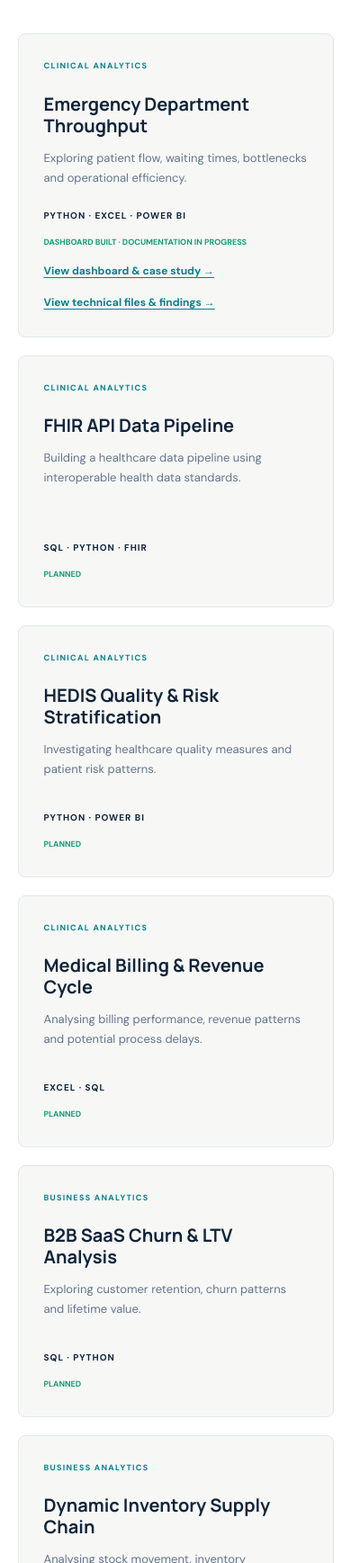
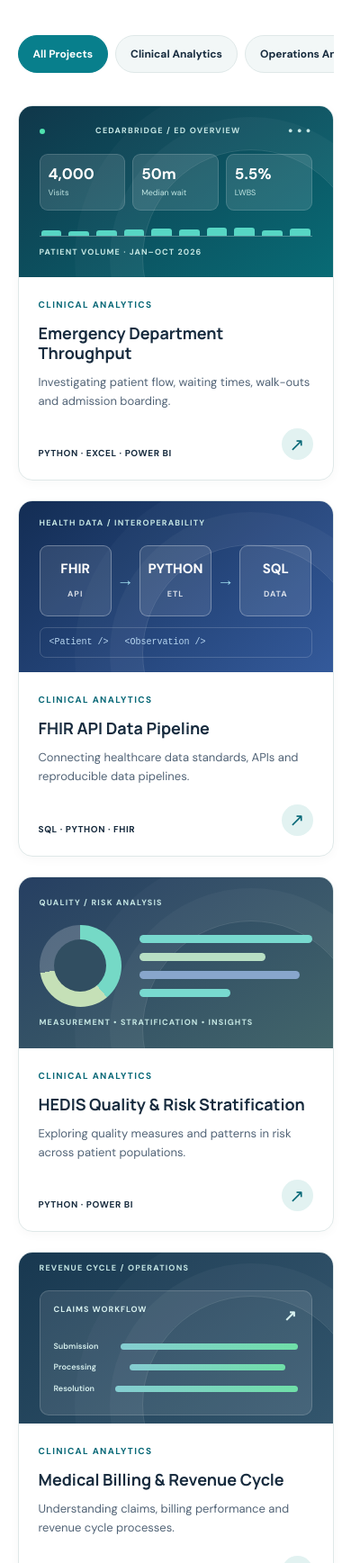
Before and after one commit to Gideon-dataai/gideon-odeyemi-portfolio, a plain HTML site: page index.html in a window 390 px wide. Shown: the part 1740-3477 px from the top of the page at 90% size. Drawn offline with Linux system fonts and the light colour scheme.

Commit message:
Redesign clickable project cards, add category filters and adaptive dark mode

```diff
--- /dev/null
+++ b/css/portfolio-upgrade.css
@@ -0,0 +1,166 @@
+/* Portfolio design system: extends style.css without changing existing content sections. */
+:root {
+  --page: #f5f8f8; --surface: #ffffff; --surface-soft: #f2f7f7;
+  --text: #172b3e; --text-muted: #526477; --line: #dfe8e8;
+  --accent: #087f8c; --accent-strong: #086877;
+  --chip: #e2f2f1; --shadow: 0 20px 48px rgba(9, 35, 51, 0.10);
+}
+body { background: var(--page); color: var(--text); }
+:focus-visible { outline: 3px solid var(--accent); outline-offset: 4px; }
+.header { background: var(--surface); }
+.projects-section { background: var(--surface); }
+.section-heading { align-items: end; }
+.project-filters { display: flex; gap: 10px; flex-wrap: wrap; margin: 0 0 32px; }
+.filter-button {
+  appearance: none; cursor: pointer; font: 700 13px "DM Sans", sans-serif;
+  color: var(--text); background: var(--surface-soft); border: 1px solid var(--line);
+  padding: 13px 19px; border-radius: 999px; transition: background .18s ease, color .18s ease, border-color .18s ease;
+}
+.filter-button:hover { border-color: var(--accent); }
+.filter-button.is-active { background: var(--accent); border-color: var(--accent); color: #fff; }
+.filter-button:focus-visible { outline-offset: 3px; }
+.visually-hidden { position:absolute!important; width:1px!important; height:1px!important; padding:0!important; margin:-1px!important; overflow:hidden!important; clip:rect(0,0,0,0)!important; white-space:nowrap!important; border:0!important; }
+.project-grid { align-items: stretch; gap: 22px; }
+.project-card {
+  min-width: 0; padding: 0; overflow: hidden; display:flex; align-items:stretch;
+  background: var(--surface); border: 1px solid var(--line); color: var(--text);
+  border-radius: 16px; min-height: 0; text-decoration: none;
+  box-shadow: 0 3px 12px rgba(10,30,45,.03);
+  transition: transform .2s ease, box-shadow .2s ease, border-color .2s ease;
+}
+.project-card[hidden] { display: none !important; }
+.project-card:hover, .project-card:focus-visible { transform: translateY(-5px); box-shadow: var(--shadow); border-color: var(--accent); }
+.project-card-body { padding: 24px 24px 22px; display:flex; flex:1; flex-direction:column; min-width:0; }
+.project-category { font-size: 10px; letter-spacing: 1.35px; color: var(--accent-strong); }
+.project-card h3 { font-size: clamp(18px,2.2vw,21px); margin: 13px 0 10px; color: var(--text); }
+.project-card p { color: var(--text-muted); margin: 0 0 20px; font-size: 13px; line-height: 1.65; }
+.project-card-footer { display:flex; justify-content:space-between; align-items:end; gap: 15px; margin-top:auto; }
+.project-card .project-tools { color: var(--text); font-size: 10px; font-weight: 700; letter-spacing:.6px; line-height:1.5; }
+.card-arrow { flex:none; display:grid; place-items:center; width:35px; height:35px; border-radius:50%; color:var(--accent-strong); background:var(--chip); font-size:20px; transition:transform .2s ease; }
+.project-card:hover .card-arrow, .project-card:focus-visible .card-arrow { transform:translate(3px,-3px); }
+.project-art {
+  position:relative; width:100%; height:192px; display:flex; flex-direction:column;
+  justify-content:center; padding:20px 23px; overflow:hidden; color:#d8f1ef;
+  background:linear-gradient(145deg,#10374a 0%,#086b75 100%);
+  isolation:isolate;
+}
+.project-art::before { content:""; position:absolute; inset:auto -30px -100px auto; width:240px; height:240px; border-radius:50%; border: 1px solid rgba(255,255,255,.13); box-shadow:0 0 0 36px rgba(255,255,255,.035),0 0 0 75px rgba(255,255,255,.025); z-index:-1; }
+.art-label { display:flex; align-items:center; justify-content:space-between; gap:10px; color:#c5e6e4; font-size:9px; font-weight:800; letter-spacing:1.2px; margin-bottom:17px; }
+.art-dot { width:6px; height:6px; border-radius:50%; background:#4fe2af; display:inline-block; margin-right:4px; }
+.art-kpis { display:flex; gap:8px; }
+.art-kpis span { flex:1; min-width:0; padding:11px 9px; background:rgba(255,255,255,.12); border:1px solid rgba(255,255,255,.14); border-radius:9px; }
+.art-kpis b { display:block; color:white; font-size:17px; line-height:1.2; }
+.art-kpis small { display:block; color:#c1e6e3; font-size:9px; margin-top:4px; }
+.art-barplot { display:flex; gap:8px; align-items:end; height:56px; padding:8px 2px 0; margin-top:9px; border-bottom:1px solid rgba(255,255,255,.3); }
+.art-barplot i { display:block; flex:1; background:#57d6c4; border-radius:3px 3px 0 0; }
+.art-caption { font-size:9px; letter-spacing:1.1px; color:#c5e7e3; margin-top:10px; font-weight:700; }
+.art-fhir { background:linear-gradient(140deg,#132d54,#345a9b); }
+.art-pipeline { display:flex; align-items:center; justify-content:space-between; gap:6px; }
+.art-pipeline span { flex:1; border:1px solid rgba(255,255,255,.30); padding:13px 6px; text-align:center; border-radius:9px; background:rgba(255,255,255,.10); color:white; font-size:15px; font-weight:800; }
+.art-pipeline span small {font-size:9px; opacity:.8; letter-spacing:1px; }
+.art-pipeline i { font-style:normal; font-size:19px; color:#9cdaec; }
+.art-code { border:1px solid rgba(255,255,255,.16); padding:10px; margin-top:12px; border-radius:7px; color:#b9d8f2; font:10px/1.2 monospace; }
+.art-hedis { background:linear-gradient(150deg,#263f62,#42656a); }
+.art-risk { display:flex; gap:20px; align-items:center; }
+.risk-ring { width:91px; height:91px; flex:none; border-radius:50%; background:conic-gradient(#75d9c6 0deg 140deg,#c5e0b7 140deg 260deg,rgba(255,255,255,.20) 260deg 360deg); display:grid; place-items:center; }
+.risk-ring::after { content:""; width:58px; height:58px; background:#314e61; border-radius:50%; }
+.risk-lines { flex:1; display:grid; gap:11px; }
+.risk-lines i { height:9px; display:block; border-radius:12px; background:#78d9cf; }
+.risk-lines i:nth-child(2) { width:73%; background:#b8dfc4; }.risk-lines i:nth-child(3) { width:93%; background:#88a6cc; }.risk-lines i:nth-child(4) { width:53%; }
+.art-billing { background:linear-gradient(145deg,#183850,#33566d); }
+.art-invoice { background:rgba(255,255,255,.10); border:1px solid rgba(255,255,255,.16); border-radius:10px; padding:13px 15px; }
+.art-invoice-head { font-size:9px; font-weight:800; display:flex; justify-content:space-between; margin-bottom:12px; letter-spacing:1px; }
+.art-invoice-head i { font-style:normal; font-size:17px; }
+.art-invoice div { margin:8px 0; display:flex; align-items:center; gap:8px; }
+.art-invoice b { width:76px; font-size:9px; font-weight:600; }
+.art-invoice div i { display:block; height:7px; border-radius:10px; background:linear-gradient(90deg,#85cdd2,#6fdfa8); }
+.art-saas { background:linear-gradient(145deg,#39345f,#265d85); }
+.art-saas-chart svg { display:block; width:100%; height:104px; overflow:visible; }
+.chart-grid { stroke:rgba(255,255,255,.2); fill:none; stroke-width:1; }
+.chart-primary { stroke:#8be5dc; stroke-width:4; fill:none; stroke-linecap:round; }
+.chart-secondary { stroke:#c8b7fa; stroke-width:3; fill:none; stroke-linecap:round; }
+.art-inventory { background:linear-gradient(145deg,#244451,#286f73); }
+.art-stock { display:flex; align-items:end; justify-content:space-between; gap:15px; height:98px; padding:0 6px; border-bottom:2px solid rgba(255,255,255,.45); }
+.art-stock div { display:flex; flex:1; flex-direction:column-reverse; gap:4px; }
+.art-stock i { display:block; height:19px; border-radius:3px; background:rgba(143,227,200,.83); border:1px solid rgba(255,255,255,.30); }
+.art-stock div:nth-child(2) i {background:#91cdd5}.art-stock div:nth-child(3) i {background:#b7ddba}
+/* Case studies */
+.case-hero { padding:76px 0 54px; background:var(--surface); }
+.case-hero .eyebrow { margin-bottom:12px; }
+.case-hero h1 { font-size:clamp(34px,5vw,58px); color:var(--text); max-width:840px; letter-spacing:-1.5px; }
+.case-hero .lead { font-size:16px; max-width:760px; color:var(--text-muted); margin:20px 0 26px; }
+.case-meta { display:flex; gap:8px; flex-wrap:wrap; margin-bottom:18px; }
+.case-meta span { border:1px solid var(--line); background:var(--surface-soft); color:var(--text); padding:6px 12px; border-radius:999px; font-size:12px; font-weight:700; }
+.case-actions { display:flex; flex-wrap:wrap; gap:12px; margin-top:25px; }
+.case-page .button-outline { color:var(--text); border-color:var(--line); }
+.case-page .button-outline:hover { border-color:var(--accent); color:var(--accent); }
+.case-page .case-section { padding:54px 0; background:var(--page); }
+.case-page .case-section.alt { background:var(--surface); }
+.case-page .case-section h2 { color:var(--text); font-size:clamp(24px,3.5vw,33px); margin:0 0 18px; }
+.case-page .case-section p { color:var(--text-muted); max-width:820px; }
+.case-page .case-section ul { padding-left:21px; line-height:1.9; color:var(--text-muted); }
+.case-page .case-grid { display:grid; grid-template-columns:repeat(2,minmax(0,1fr)); gap:20px; }
+.case-page .case-panel { background:var(--surface); border:1px solid var(--line); border-radius:13px; padding:24px; }
+.case-page .case-panel h3 { color:var(--text); margin-bottom:12px; }
+.case-page .case-section.alt .case-panel {background:var(--surface-soft);}
+.case-metrics { padding:27px 0; background:var(--surface-soft); }
+.metrics-grid { display:grid; grid-template-columns:repeat(5,minmax(0,1fr)); gap:13px; }
+.metric { background:var(--surface); border:1px solid var(--line); padding:18px 15px; border-radius:11px; }
+.metric strong { display:block; color:var(--text); font-size:27px; line-height:1.3; }
+.metric span { color:var(--text-muted); font-size:12px; }
+.pdf-frame { display:block; width:100%; min-height:560px; height:75vh; border:1px solid var(--line); border-radius:12px; background:var(--surface); margin:24px 0; }
+.case-note {font-size:12px; margin-top:12px; }
+.back-link {display:inline-flex;align-items:center;gap:6px;color:var(--accent-strong);font-weight:700;font-size:13px;margin-bottom:30px;}
+.back-link:hover {text-decoration:underline;text-underline-offset:3px;}
+/* Device theme: no manual toggle, follows OS/browser preference automatically. */
+@media (prefers-color-scheme: dark) {
+  :root {
+    color-scheme: dark;
+    --navy:#d8e8f3; --teal:#66cbd5; --emerald:#75d5b2;
+    --offwhite:#101b29; --white:#18283a; --slate:#aec2d1; --charcoal:#e5eef5; --border:#33495a;
+    --page:#101b29; --surface:#172739; --surface-soft:#203549; --text:#ecf4fa; --text-muted:#b6c9d5; --line:#385063;
+    --accent:#7bd8dc; --accent-strong:#9be5e2; --chip:#274d56; --shadow:0 18px 48px rgba(0,0,0,.45);
+  }
+  .header, .projects-section, .hero, .skills-section, .about-section {background:var(--surface);}
+  .intro-section, .approach-section {background:var(--page);}
+  .focus-section {background:#0d2634;color:#f3fbff;}
+  .focus-grid h2,.focus-grid .section-label{color:#edf9fd;}
+  .focus-grid > p{color:#bdd5df;}
+  .business-focus {background:#243744;color:#f5fbff;}
+  .business-focus .focus-grid > p{color:#cee1e8;}
+  .hero-visual {background:var(--surface-soft);}
+  .hero-tags span {background:var(--chip);color:var(--text);}
+  .dashboard-card {background:#0d3140;color:#f7fdff;}
+  .hero h1,.intro-grid h2,.section-heading h2,.skills-section h2,.approach-section h2,.about-grid h2,.skill-item h3,.approach-grid h3 {color:var(--text);}
+  .hero-description,.intro-grid > p:last-child,.section-heading > p,.skill-item p,.skills-note,.approach-grid p,.about-grid > div:last-child p {color:var(--text-muted);}
+  .skill-item {background:var(--surface-soft);border-color:var(--line);}
+  .button-primary,.nav-contact {background:#75d0d4;color:#10232c!important;}
+  .button-outline {border-color:var(--line);color:var(--text);}
+  .button-light {background:#e7f3f5;color:#10232c;}
+  .footer {background:#0a1420;color:#eaf5fc;}
+  .footer p,.footer-content > a:last-child {color:#bfdae5;}
+  .project-card {background:var(--surface-soft);}
+  .project-card h3,.project-card .project-tools,.project-card-footer {color:var(--text);}
+  .case-page .case-panel {background:var(--surface-soft);}
+  .case-page .case-section.alt .case-panel {background:var(--page);}
+}
+@media (max-width:900px) {
+  .project-grid {grid-template-columns:repeat(2,minmax(0,1fr));}
+  .metrics-grid {grid-template-columns:repeat(3,minmax(0,1fr));}
+}
+@media (max-width:680px) {
+  .project-grid {grid-template-columns:1fr;}
+  .project-filters {flex-wrap:nowrap;overflow-x:auto;gap:8px;padding:2px 0 12px;margin-bottom:24px;scrollbar-width:thin;}
+  .filter-button {flex:none;font-size:12px;padding:12px 16px;}
+  .project-art {height:190px;}
+  .project-card-body {padding:22px;}
+  .case-hero {padding:40px 0;}
+  .case-page .case-grid {grid-template-columns:1fr;}
+  .metrics-grid {grid-template-columns:repeat(2,minmax(0,1fr));}
+  .metric:last-child {grid-column:1/-1;}
+  .pdf-frame {height:65vh;min-height:400px;}
+}
+@media (prefers-reduced-motion: reduce) {
+  .project-card,.card-arrow,.filter-button {transition:none!important;}
+  .project-card:hover,.project-card:focus-visible {transform:none;}
+}
--- a/index.html
+++ b/index.html
@@ -3,6 +3,9 @@
 <head>
   <meta charset="UTF-8">
   <meta name="viewport" content="width=device-width, initial-scale=1.0">
+  <meta name="color-scheme" content="light dark">
+  <meta name="theme-color" media="(prefers-color-scheme: light)" content="#ffffff">
+  <meta name="theme-color" media="(prefers-color-scheme: dark)" content="#101b2b">
 
   <meta name="description" content="Gideon Odeyemi — Clinical and Operations Data Analyst. Exploring healthcare and business data to support better decisions.">
 
@@ -13,6 +16,7 @@
   <link href="https://fonts.googleapis.com/css2?family=DM+Sans:wght@400;500;600;700&family=Manrope:wght@400;500;600;700;800&display=swap" rel="stylesheet">
 
   <link rel="stylesheet" href="css/style.css">
+  <link rel="stylesheet" href="css/portfolio-upgrade.css">
 </head>
 
 <body>
@@ -137,76 +141,72 @@
       </p>
     </div>
 
-    <div class="project-grid">
-
-      <article class="project-card clinical-card">
+    <div class="project-filters" role="group" aria-label="Filter projects by specialisation">
+<button type="button" class="filter-button is-active" data-filter="all" aria-pressed="true">All Projects</button>
+<button type="button" class="filter-button" data-filter="clinical" aria-pressed="false">Clinical Analytics</button>
+<button type="button" class="filter-button" data-filter="operations" aria-pressed="false">Operations Analytics</button>
+</div>
+<p class="filter-feedback visually-hidden" id="filterFeedback" role="status" aria-live="polite"></p>
+<div class="project-grid" id="projectGrid">
+<a class="project-card clinical-card" data-category="clinical" href="projects/emergency-department-throughput/dashboard.html" aria-label="Explore Emergency Department Throughput">
+<div class="project-art art-ed" aria-hidden="true">
+  <div class="art-label"><span class="art-dot"></span> CEDARBRIDGE / ED OVERVIEW <span>● ● ●</span></div>
+  <div class="art-kpis"><span><b>4,000</b><small>Visits</small></span><span><b>50m</b><small>Median wait</small></span><span><b>5.5%</b><small>LWBS</small></span></div>
+  <div class="art-barplot"><i style="height:55%"></i><i style="height:48%"></i><i style="height:58%"></i><i style="height:65%"></i><i style="height:73%"></i><i style="height:68%"></i><i style="height:84%"></i><i style="height:86%"></i><i style="height:58%"></i><i style="height:79%"></i></div>
+  <div class="art-caption">PATIENT VOLUME · JAN–OCT 2026</div>
+</div>
+<div class="project-card-body">
 <span class="project-category">CLINICAL ANALYTICS</span>
 <h3>Emergency Department Throughput</h3>
-        <p>
-          Exploring patient flow, waiting times,
-          bottlenecks and operational efficiency.
-        </p>
-        <div class="project-tools">PYTHON · EXCEL · POWER BI</div>
-        <span class="project-status">DASHBOARD BUILT · DOCUMENTATION IN PROGRESS</span>
-        <a class="project-link" href="projects/emergency-department-throughput/dashboard.html">View dashboard &amp; case study →</a>
-        <a class="project-link" href="https://github.com/Gideon-dataai/Clinical-Operations-Data-Analysis/tree/main/emergency-department-throughput/" target="_blank" rel="noopener noreferrer">View technical files &amp; findings →</a>
-      </article>
-
-      <article class="project-card clinical-card">
+<p>Investigating patient flow, waiting times, walk-outs and admission boarding.</p>
+<div class="project-card-footer"><span class="project-tools">PYTHON · EXCEL · POWER BI</span><span class="card-arrow" aria-hidden="true">↗</span></div>
+</div>
+</a>
+<a class="project-card clinical-card" data-category="clinical" href="projects/fhir-api-data-pipeline/index.html" aria-label="Explore FHIR API Data Pipeline">
+<div class="project-art art-fhir" aria-hidden="true"><div class="art-label">HEALTH DATA / INTEROPERABILITY</div><div class="art-pipeline"><span>FHIR<br><small>API</small></span><i>→</i><span>PYTHON<br><small>ETL</small></span><i>→</i><span>SQL<br><small>DATA</small></span></div><div class="art-code">&lt;Patient /&gt; &nbsp; &lt;Observation /&gt;</div></div>
+<div class="project-card-body">
 <span class="project-category">CLINICAL ANALYTICS</span>
 <h3>FHIR API Data Pipeline</h3>
-        <p>
-          Building a healthcare data pipeline using
-          interoperable health data standards.
-        </p>
-        <div class="project-tools">SQL · PYTHON · FHIR</div>
-        <span class="project-status">PLANNED</span>
-      </article>
-
-      <article class="project-card clinical-card">
+<p>Connecting healthcare data standards, APIs and reproducible data pipelines.</p>
+<div class="project-card-footer"><span class="project-tools">SQL · PYTHON · FHIR</span><span class="card-arrow" aria-hidden="true">↗</span></div>
+</div>
+</a>
+<a class="project-card clinical-card" data-category="clinical" href="projects/hedis-quality-risk-stratification/index.html" aria-label="Explore HEDIS Quality & Risk Stratification">
+<div class="project-art art-hedis" aria-hidden="true"><div class="art-label">QUALITY / RISK ANALYSIS</div><div class="art-risk"><div class="risk-ring"></div><div class="risk-lines"><i></i><i></i><i></i><i></i></div></div><div class="art-caption">MEASUREMENT • STRATIFICATION • INSIGHTS</div></div>
+<div class="project-card-body">
 <span class="project-category">CLINICAL ANALYTICS</span>
 <h3>HEDIS Quality & Risk Stratification</h3>
-        <p>
-          Investigating healthcare quality measures
-          and patient risk patterns.
-        </p>
-        <div class="project-tools">PYTHON · POWER BI</div>
-        <span class="project-status">PLANNED</span>
-      </article>
-
-      <article class="project-card clinical-card">
+<p>Exploring quality measures and patterns in risk across patient populations.</p>
+<div class="project-card-footer"><span class="project-tools">PYTHON · POWER BI</span><span class="card-arrow" aria-hidden="true">↗</span></div>
+</div>
+</a>
+<a class="project-card clinical-card" data-category="clinical" href="projects/medical-billing-revenue-cycle/index.html" aria-label="Explore Medical Billing & Revenue Cycle">
+<div class="project-art art-billing" aria-hidden="true"><div class="art-label">REVENUE CYCLE / OPERATIONS</div><div class="art-invoice"><span class="art-invoice-head">CLAIMS WORKFLOW <i>↗</i></span><div><b>Submission</b><i style="width:83%"></i></div><div><b>Processing</b><i style="width:64%"></i></div><div><b>Resolution</b><i style="width:94%"></i></div></div></div>
+<div class="project-card-body">
 <span class="project-category">CLINICAL ANALYTICS</span>
 <h3>Medical Billing & Revenue Cycle</h3>
-        <p>
-          Analysing billing performance, revenue
-          patterns and potential process delays.
-        </p>
-        <div class="project-tools">EXCEL · SQL</div>
-        <span class="project-status">PLANNED</span>
-      </article>
-
-      <article class="project-card business-card">
-        <span class="project-category">BUSINESS ANALYTICS</span>
+<p>Understanding claims, billing performance and revenue cycle processes.</p>
+<div class="project-card-footer"><span class="project-tools">EXCEL · SQL</span><span class="card-arrow" aria-hidden="true">↗</span></div>
+</div>
+</a>
+<a class="project-card operations-card" data-category="operations" href="projects/saas-churn-ltv-analysis/index.html" aria-label="Explore B2B SaaS Churn & LTV Analysis">
+<div class="project-art art-saas" aria-hidden="true"><div class="art-label">SAAS / CUSTOMER ANALYTICS</div><div class="art-saas-chart"><svg viewBox="0 0 330 128" preserveAspectRatio="none" focusable="false" aria-hidden="true"><path class="chart-grid" d="M0 28 H330 M0 65 H330 M0 103 H330"/><path class="chart-secondary" d="M0 104 C45 106 60 86 106 96 S178 73 216 82 S275 70 330 72"/><path class="chart-primary" d="M0 94 C36 91 42 76 75 78 S133 57 162 63 S218 33 253 39 S291 19 330 21"/></svg></div><div class="art-caption">RETENTION • CHURN • LIFETIME VALUE</div></div>
+<div class="project-card-body">
+<span class="project-category">OPERATIONS ANALYTICS</span>
 <h3>B2B SaaS Churn & LTV Analysis</h3>
-        <p>
-          Exploring customer retention, churn
-          patterns and lifetime value.
-        </p>
-        <div class="project-tools">SQL · PYTHON</div>
-        <span class="project-status">PLANNED</span>
-      </article>
-
-      <article class="project-card business-card">
-        <span class="project-category">BUSINESS ANALYTICS</span>
-        <h3>Dynamic Inventory Supply Chain</h3>
-        <p>
-          Analysing stock movement, inventory
-          performance and supply operations.
-        </p>
-        <div class="project-tools">SQL · POWER BI</div>
-        <span class="project-status">PLANNED</span>
-      </article>
-
+<p>Examining customer retention, churn signals and customer lifetime value.</p>
+<div class="project-card-footer"><span class="project-tools">SQL · PYTHON</span><span class="card-arrow" aria-hidden="true">↗</span></div>
+</div>
+</a>
+<a class="project-card operations-card" data-category="operations" href="projects/inventory-supply-chain/index.html" aria-label="Explore Dynamic Inventory & Supply Chain">
+<div class="project-art art-inventory" aria-hidden="true"><div class="art-label">SUPPLY CHAIN / INVENTORY</div><div class="art-stock"><div><i></i><i></i><i></i></div><div><i></i><i></i></div><div><i></i><i></i><i></i><i></i></div><div><i></i><i></i><i></i></div></div><div class="art-caption">STOCK MOVEMENT • AVAILABILITY • FLOW</div></div>
+<div class="project-card-body">
+<span class="project-category">OPERATIONS ANALYTICS</span>
+<h3>Dynamic Inventory & Supply Chain</h3>
+<p>Analysing stock movement, availability and operational supply decisions.</p>
+<div class="project-card-footer"><span class="project-tools">SQL · POWER BI</span><span class="card-arrow" aria-hidden="true">↗</span></div>
+</div>
+</a>
 </div>
   </div>
 </section>
--- a/js/main.js
+++ b/js/main.js
@@ -1,25 +1,53 @@
+(() => {
+  "use strict";
   const menuToggle = document.getElementById("menuToggle");
   const navigation = document.getElementById("navigation");
 
+  const closeMenu = () => {
+    if (!menuToggle || !navigation) return;
+    navigation.classList.remove("active");
+    menuToggle.setAttribute("aria-expanded", "false");
+    menuToggle.setAttribute("aria-label", "Open navigation menu");
+    menuToggle.textContent = "☰";
+  };
+
   if (menuToggle && navigation) {
+    menuToggle.setAttribute("aria-label", "Open navigation menu");
     menuToggle.addEventListener("click", () => {
       const isOpen = navigation.classList.toggle("active");
-
-    menuToggle.setAttribute("aria-expanded", isOpen);
+      menuToggle.setAttribute("aria-expanded", String(isOpen));
+      menuToggle.setAttribute("aria-label", isOpen ? "Close navigation menu" : "Open navigation menu");
       menuToggle.textContent = isOpen ? "×" : "☰";
     });
-
-  navigation.querySelectorAll("a").forEach(link => {
-    link.addEventListener("click", () => {
-      navigation.classList.remove("active");
-      menuToggle.setAttribute("aria-expanded", "false");
-      menuToggle.textContent = "☰";
-    });
+    navigation.querySelectorAll("a").forEach(a => a.addEventListener("click", closeMenu));
+    document.addEventListener("keydown", e => { if (e.key === "Escape") closeMenu(); });
+    document.addEventListener("click", e => {
+      if (navigation.classList.contains("active") && !navigation.contains(e.target) && !menuToggle.contains(e.target)) closeMenu();
     });
   }
 
+  const grid = document.getElementById("projectGrid");
+  const buttons = [...document.querySelectorAll("[data-filter]")];
+  const feedback = document.getElementById("filterFeedback");
+  if (grid && buttons.length) {
+    const cards = [...grid.querySelectorAll("[data-category]")];
+    const update = filter => {
+      let visible = 0;
+      cards.forEach(card => {
+        const show = filter === "all" || card.dataset.category === filter;
+        card.hidden = !show;
+        if (show) visible++;
+      });
+      buttons.forEach(button => {
+        const selected = button.dataset.filter === filter;
+        button.classList.toggle("is-active", selected);
+        button.setAttribute("aria-pressed", String(selected));
+      });
+      if (feedback) feedback.textContent = visible + (visible === 1 ? " project shown." : " projects shown.");
+    };
+    buttons.forEach(button => button.addEventListener("click", () => update(button.dataset.filter)));
+    update("all");
+  }
   const yearElement = document.getElementById("year");
-
-if (yearElement) {
-  yearElement.textContent = new Date().getFullYear();
-}
+  if (yearElement) yearElement.textContent = String(new Date().getFullYear());
+})();
```
Lines whose indentation alone changed are shown as unchanged.
